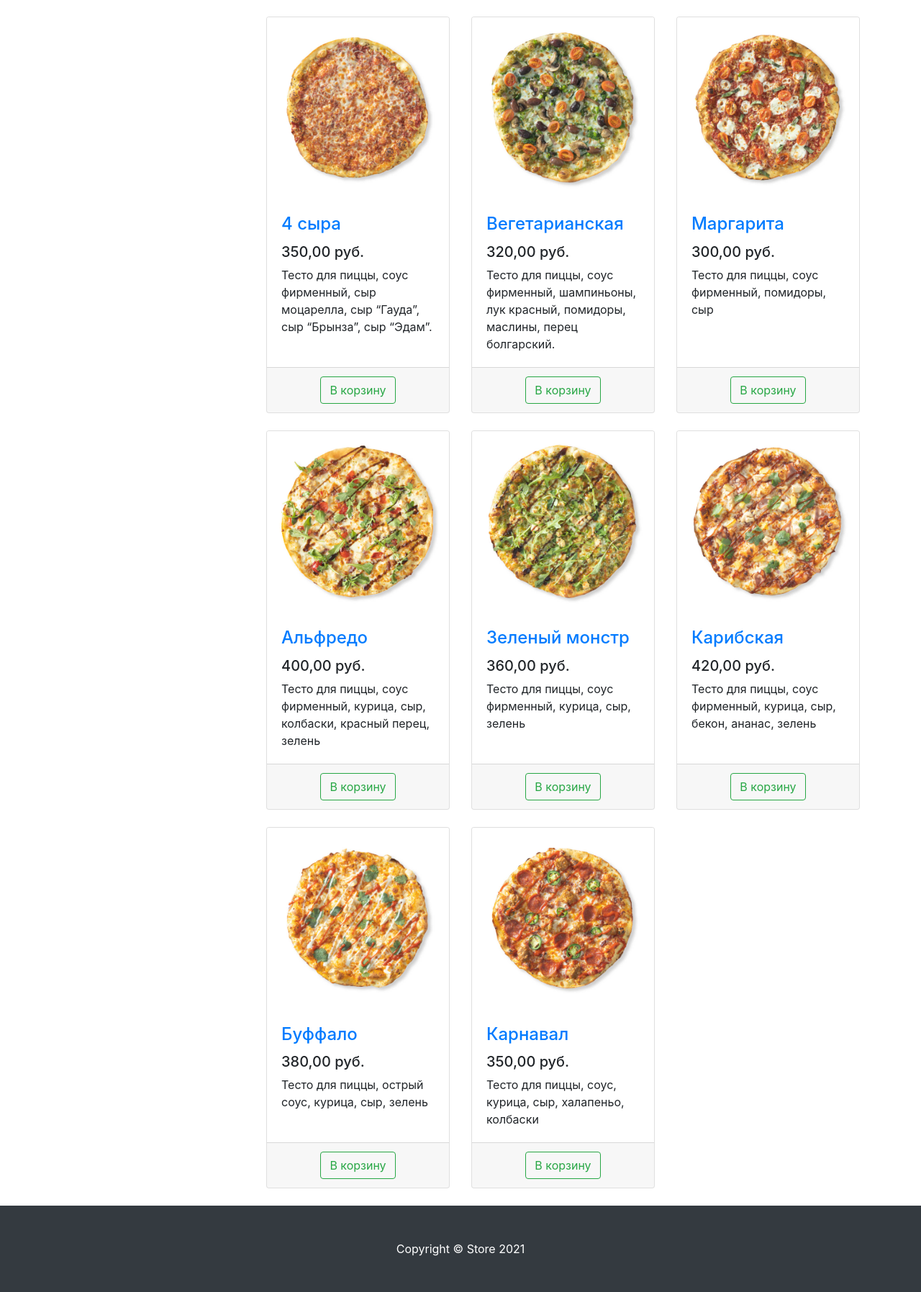
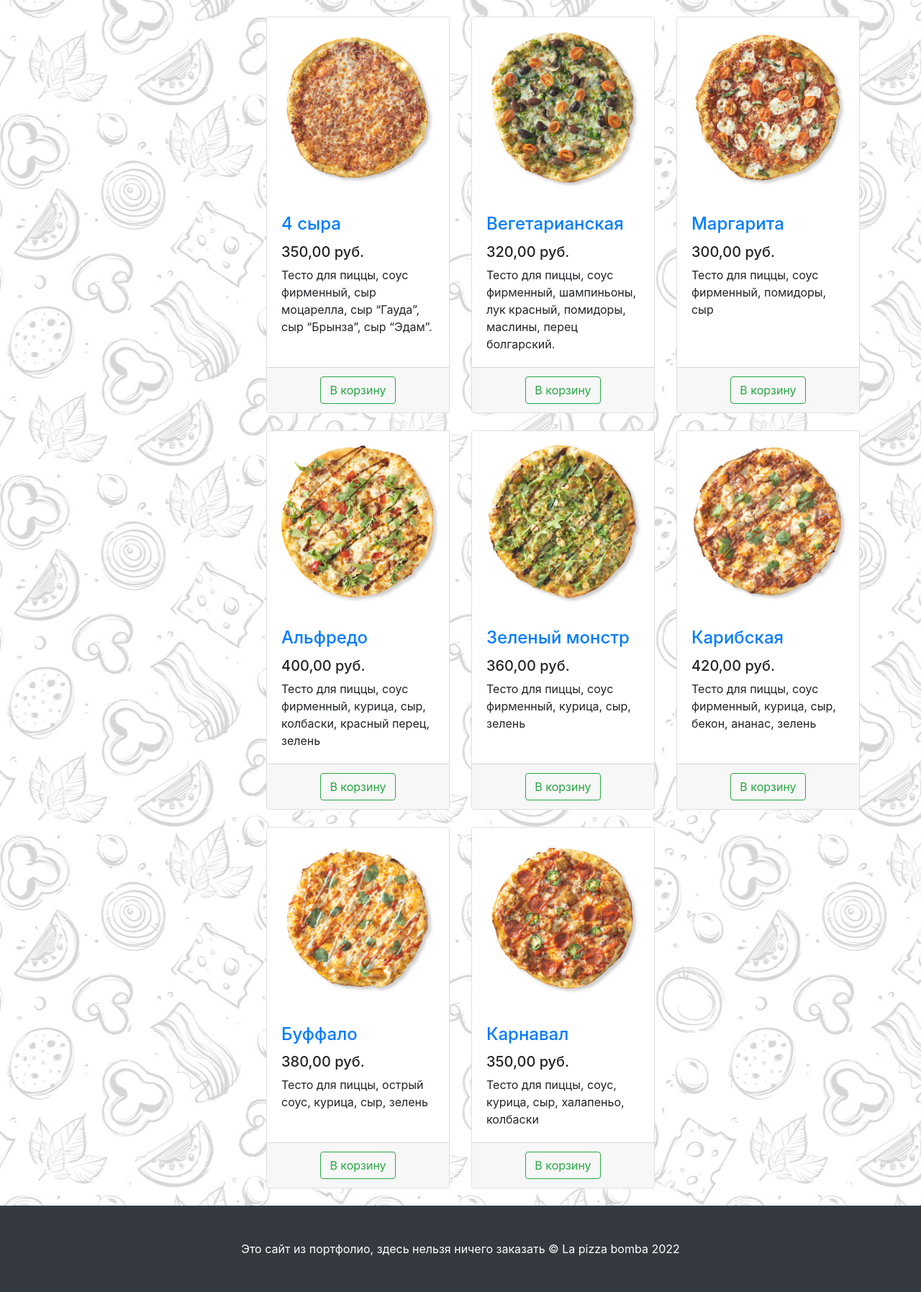
Before and after one commit to TearsOprah/market-portfolio, a Django app: page /products/1 in a window 1280 px wide. Shown: the part 381-2176 px from the top of the page at 72% size. Run offline with Django 4.2, Linux system fonts and the light colour scheme; data comes from the database, SQL or seed files in the repository; both versions use the stored data as it was after the commit; parts of the project's set-up code (start-up, migrations or seed data) failed here and were passed over; some libraries are stand-ins or nearby versions.

Commit message:
добавил бекграунд, удалил лишнее из шаблона

```diff
--- a/store/products/templates/products/products.html
+++ b/store/products/templates/products/products.html
@@ -91,7 +91,7 @@
 {% block footer %}
     <footer class="py-5 bg-dark">
         <div class="container">
-            <p class="m-0 text-center text-white">Copyright &copy; Store 2021</p>
+            <p class="m-0 text-center text-white">Это сайт из портфолио, здесь нельзя ничего заказать &copy; La pizza bomba 2022</p>
         </div>
         <!-- /.container -->
     </footer>
--- a/store/static/css/products.css
+++ b/store/static/css/products.css
@@ -1,3 +1,4 @@
 body {
     padding-top: 56px;
+    background: url("../vendor/img/269.jpg") repeat center top fixed;
 }
--- a/store/static/css/profile.css
+++ b/store/static/css/profile.css
@@ -1,3 +1,4 @@
 body {
     padding-top: 56px;
+    background: url("../vendor/img/269.jpg") repeat center top fixed;
 }
--- a/store/static/js/datatable.js
+++ /dev/null
@@ -1,4 +0,0 @@
-// Call the dataTables jQuery plugin
-$(document).ready(function () {
-    $('#dataTable').DataTable();
-});
```
Also changed, not shown: store/static/js/auth.js (deleted, +0 -22 lines), store/db.sqlite3, store/static/vendor/img/269.jpg (added), store/static/vendor/img/products/Adidas-hoodie.png (deleted), store/static/vendor/img/products/Black-Dr-Martens-shoes.png (deleted), store/static/vendor/img/products/Black-Nike-Heritage-backpack.png (deleted), store/static/vendor/img/products/Blue-jacket-The-North-Face.png (deleted), store/static/vendor/img/products/Brown-sports-oversized-top-ASOS-DESIGN.png (deleted), 4 other files.
